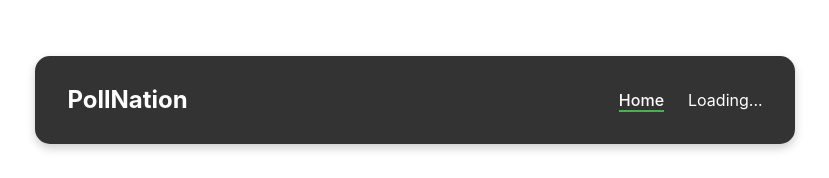
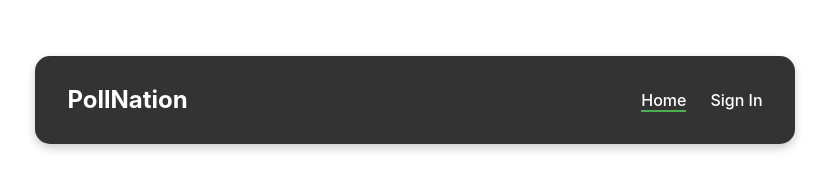
Before and after one commit to VVitMan/PollNation-MERN-Stack, a React (Vite) app in the folder frontend/: page / in a window 1280 px wide. Shown: the top 178 px of the page, without its empty margins (225-1054 px from the left). Built offline with nearby package versions, Linux system fonts and the light colour scheme.

Commit message:
fix sign in navbar

```diff
--- a/frontend/src/Navbar/Navbar.jsx
+++ b/frontend/src/Navbar/Navbar.jsx
@@ -11,10 +11,8 @@ function Navbar() {
 
   // Simulate loading user data => loading
   useEffect(() => {
-    // Simulating a delay for loading user data
-    if (currentUser) {
-      setLoading(false);
-    }
+    // Set loading to false when currentUser is checked, regardless of value
+    setLoading(false);
   }, [currentUser]);
 
   const toggleMenu = () => {
@@ -63,7 +61,13 @@ function Navbar() {
             )}
           </li>
         ) : (
-          <li className={styles.signIn}>Sign In</li>
+          <li
+            key="SignIn"
+            onClick={() => handleLinkClick("Sign In")}
+            className={styles.signIn}
+          >
+            <Link to="/sign-in">Sign In</Link>
+          </li>
         )}
       </ul>
       <div className={styles.hamburger} onClick={toggleMenu}>
```
